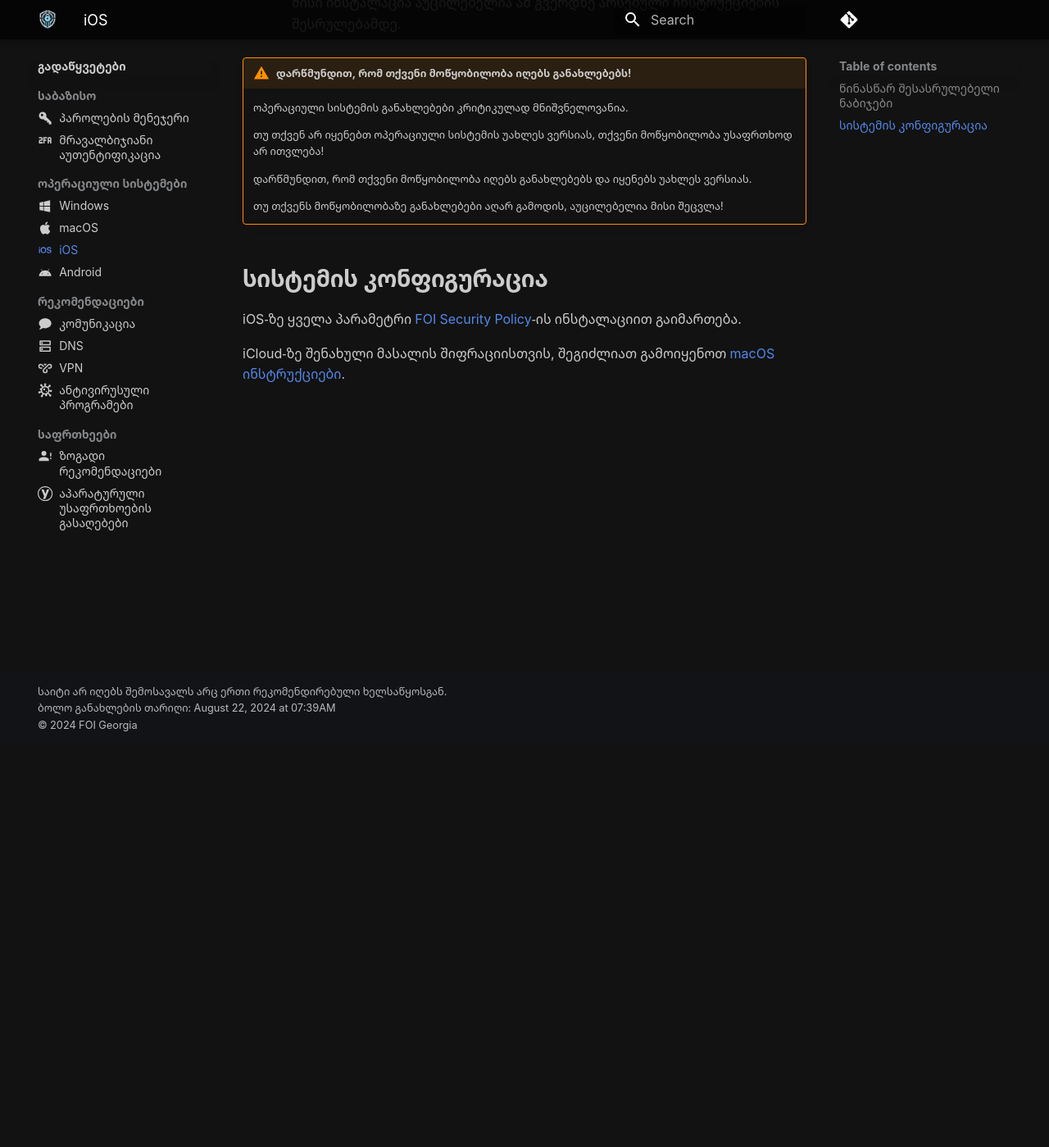
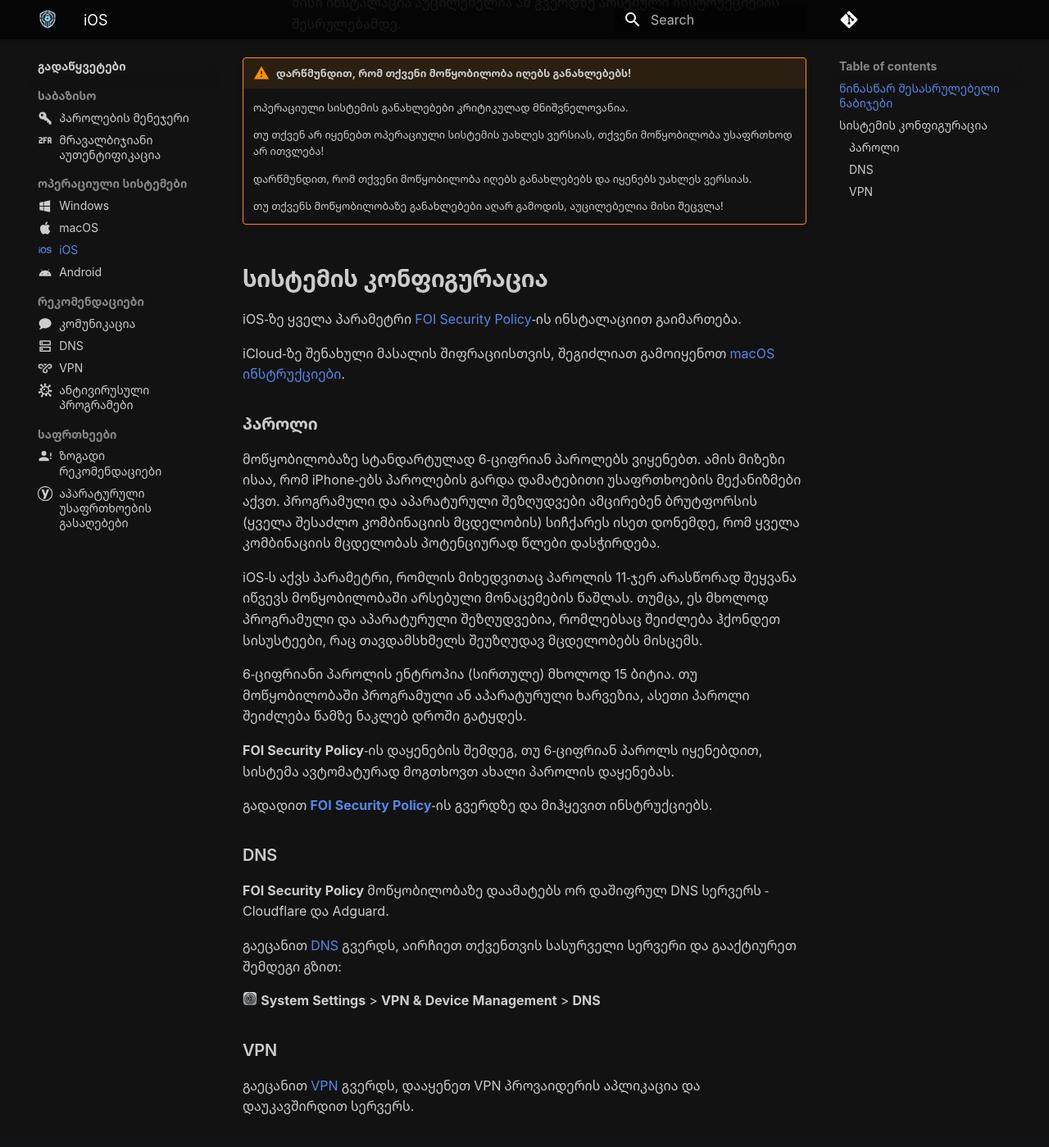
Before and after one commit to foige/security.foi.ge, an MkDocs documentation site: the page built from docs/solutions/ios.md, in a window 1280 px wide and 1400 px high, scrolled down 494 px. Shown: the whole window at 82% size. Built offline with MkDocs 1.6.1 and Material for MkDocs 9.7.7, drawn with Linux system fonts in a browser that asks for light colours; comment, search, counter and statistics services are not loaded; some of the changed text lies outside the part shown.

Commit message:
docs(mobile): Improve mobile OS docs

```diff
--- a/docs/solutions/ios.md
+++ b/docs/solutions/ios.md
@@ -22,3 +22,36 @@
 iOS-ზე ყველა პარამეტრი [FOI Security Policy](../policies/index.md)-ის ინსტალაციით გაიმართება.
 
 iCloud-ზე შენახული მასალის შიფრაციისთვის, შეგიძლიათ გამოიყენოთ [macOS ინსტრუქციები](macos.md#icloud).
+
+### პაროლი
+
+მოწყობილობაზე სტანდარტულად 6-ციფრიან პაროლებს ვიყენებთ.
+ამის მიზეზი ისაა, რომ iPhone-ებს პაროლების გარდა დამატებითი უსაფრთხოების მექანიზმები აქვთ.
+პროგრამული და აპარატურული შეზღუდვები ამცირებენ ბრუტფორსის (ყველა შესაძლო კომბინაციის მცდელობის)
+სიჩქარეს ისეთ დონემდე, რომ ყველა კომბინაციის მცდელობას პოტენციურად წლები დასჭირდება.
+
+iOS-ს აქვს პარამეტრი, რომლის მიხედვითაც პაროლის 11-ჯერ არასწორად შეყვანა იწვევს
+მოწყობილობაში არსებული მონაცემების წაშლას. თუმცა, ეს მხოლოდ პროგრამული და აპარატურული
+შეზღუდვებია, რომლებსაც შეიძლება ჰქონდეთ სისუსტეები, რაც თავდამსხმელს შეუზღუდავ მცდელობებს მისცემს.
+
+6-ციფრიანი პაროლის ენტროპია (სირთულე) მხოლოდ 15 ბიტია. თუ მოწყობილობაში პროგრამული ან
+აპარატურული ხარვეზია, ასეთი პაროლი შეიძლება წამზე ნაკლებ დროში გატყდეს.
+
+**FOI Security Policy**-ის დაყენების შემდეგ, თუ 6-ციფრიან პაროლს იყენებდით, სისტემა
+ავტომატურად მოგთხოვთ ახალი პაროლის დაყენებას.
+
+გადადით **[FOI Security Policy](../policies/index.md)**-ის გვერდზე და მიჰყევით ინსტრუქციებს.
+
+
+### DNS
+
+**FOI Security Policy** მოწყობილობაზე დაამატებს ორ დაშიფრულ DNS სერვერს - Cloudflare და Adguard.
+
+გაეცანით [DNS](dns.md) გვერდს, აირჩიეთ თქვენთვის სასურველი სერვერი და გააქტიურეთ შემდეგი გზით:
+
+![Apple Settings](../assets/img/icons/apple/settings.svg){ .twemoji } **System Settings**
+    > **VPN & Device Management** > **DNS**
+
+### VPN
+
+გაეცანით [VPN](vpn.md) გვერდს, დააყენეთ VPN პროვაიდერის აპლიკაცია და დაუკავშირდით სერვერს.
```
Also changed, not shown: other parts of docs/solutions/ios.md (+2 -2 lines), docs/solutions/android.md (+16 -4 lines).
